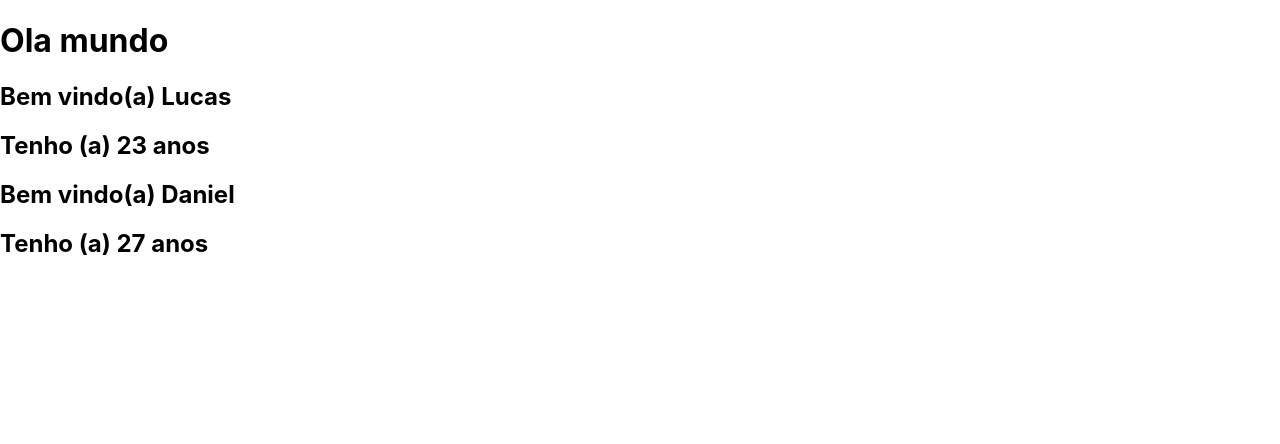
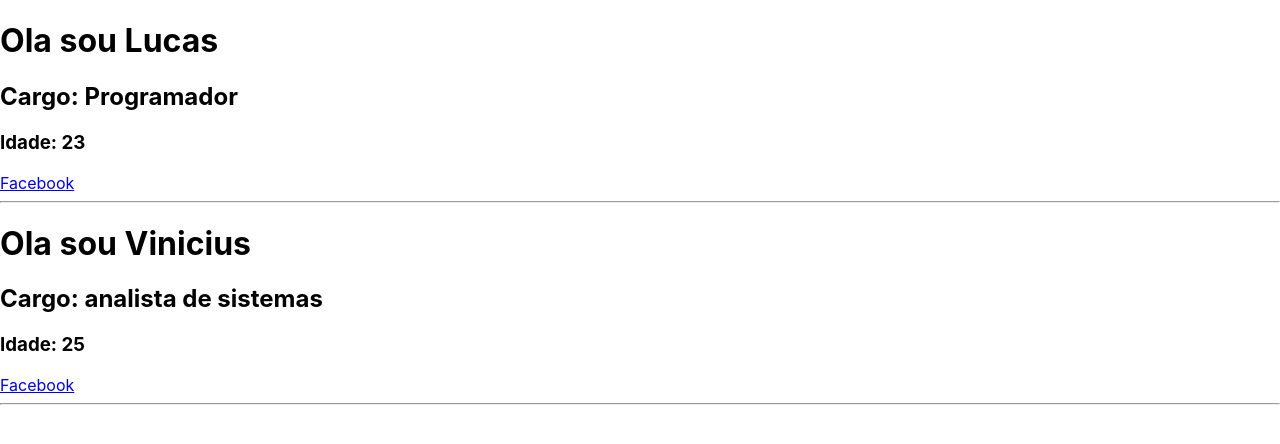
Before and after one commit to lucasFilppe/react-JS, a React (Create React App) app in the folder primeirosite/: page / in a window 1280 px wide. Shown: the top 444 px of the page. Built offline with nearby package versions, Linux system fonts and the light colour scheme.

Commit message:
entendendo props e component pt2

```diff
--- a/primeirosite/src/App.js
+++ b/primeirosite/src/App.js
@@ -1,23 +1,39 @@
 import React from 'react';
 
-//criando componente e propriedades
-const BemVindo = (props) => {
+const Equipe = (props) => {
   return(
     <div>
-      <h2>Bem vindo(a) {props.nome} </h2>
-      <h2>Tenho (a) {props.idade} anos </h2>
+      <Sobre nome={props.nome} cargo={props.cargo} idade={props.idade}/>
+      <Social fb={props.facebook}/>
+      <hr></hr>
     </div>
-  );
+  )
+}
+
+const Sobre = (props) => {
+  return(
+    <div>
+      <h1>Ola sou {props.nome}</h1>
+      <h2>Cargo: {props.cargo}</h2>
+      <h3>Idade: {props.idade}</h3>
+    </div>
+  )
+}
+
+const Social =(props) => {
+  return(
+    <div>
+      <a href={props.fb}>Facebook</a>
+    </div>
+  )
 }
 
 function App() {
   return (
-    <div >
-      <h1>Ola mundo</h1>
-        <BemVindo nome='Lucas' idade="23"/>
-        <BemVindo nome='Daniel' idade="27"/>
+    <div>
+      <Equipe nome="Lucas" cargo="Programador" idade="23" facebook="https://www.facebook.com/lucasfilipe.ramos.10"/>
+      <Equipe nome="Vinicius" cargo="analista de sistemas" idade="25" facebook="https://www.facebook.com/lucasfilipe.ramos.10"/>
     </div>
   );
 }
-
 export default App;
```
